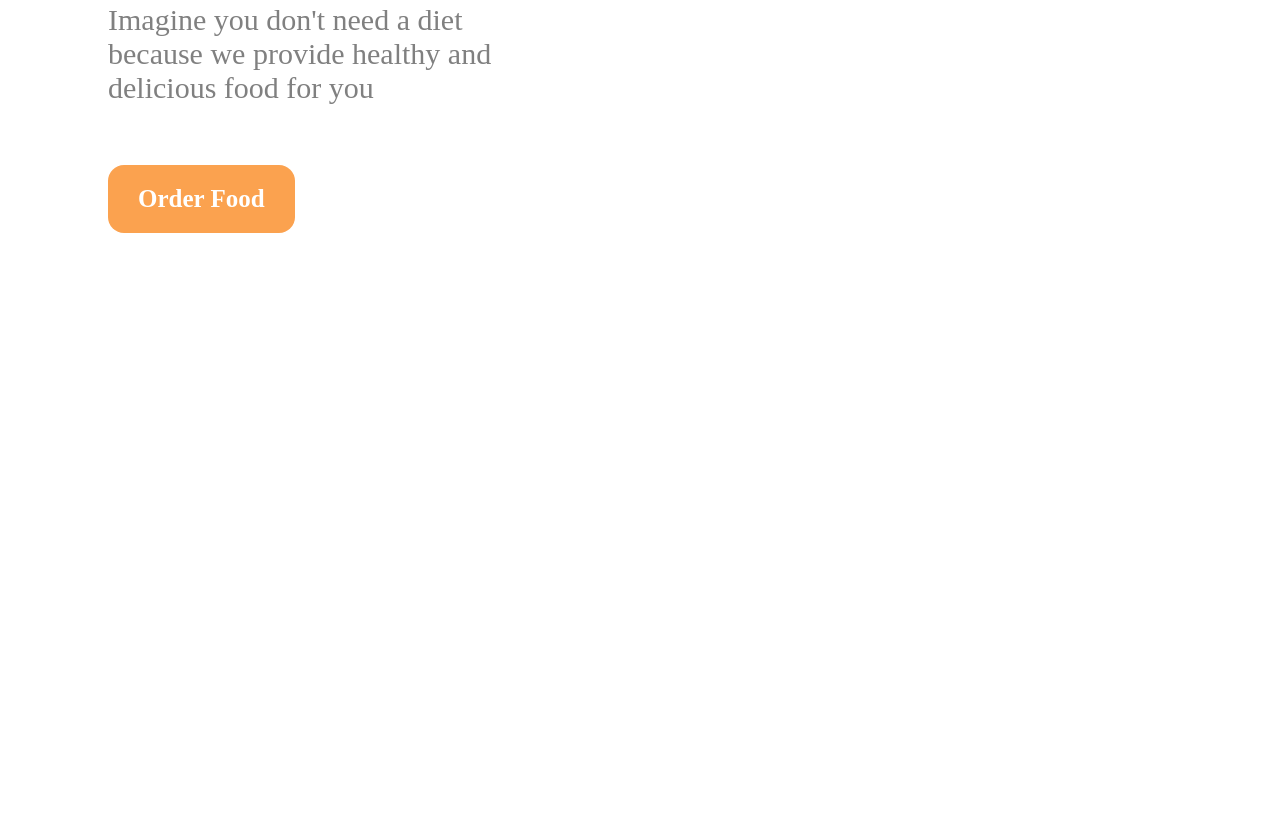
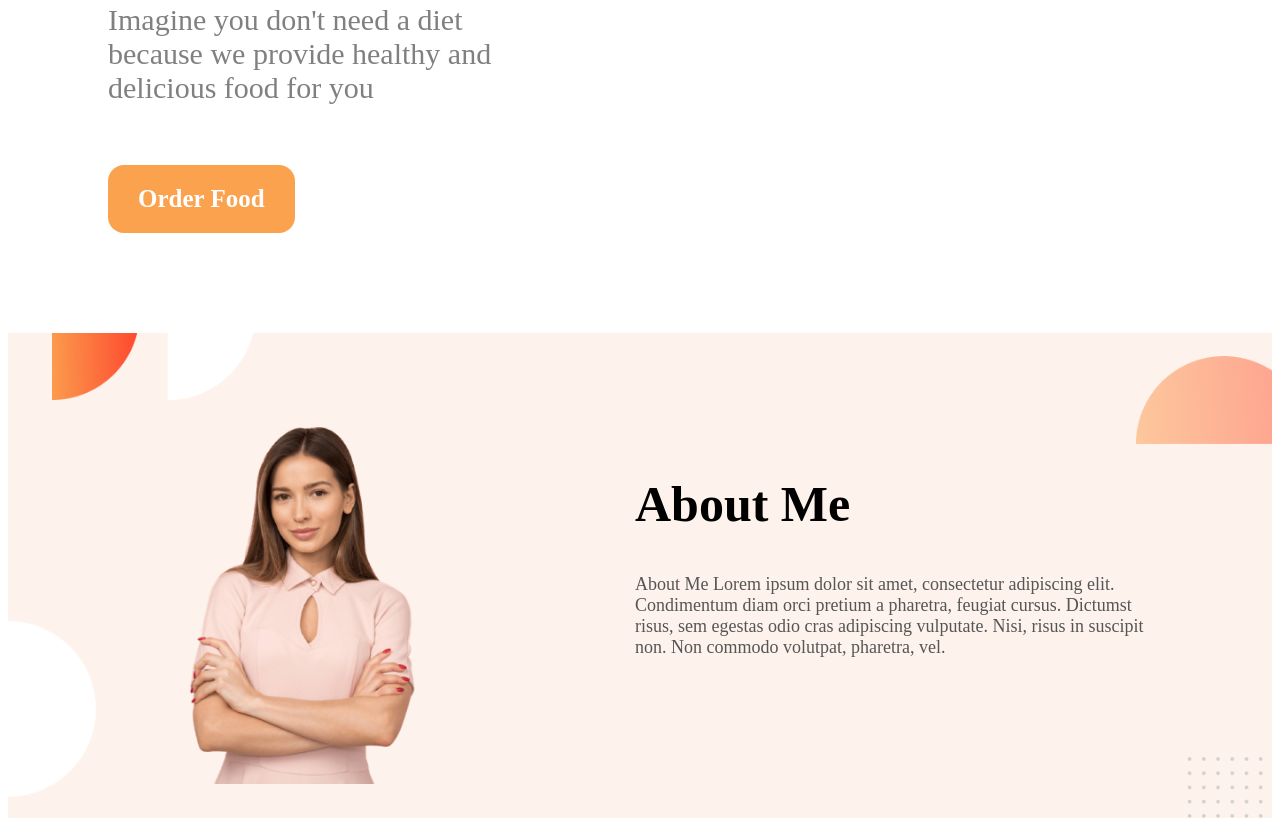
Before and after one commit to Munabbir/My-as-modul, a plain HTML site: page index.html in a window 1280 px wide. Shown: the part 621-1447 px from the top of the page. Before the commit the page ends 962 px from the top, so only its background shows below. Drawn offline with Linux system fonts and the light colour scheme.

Commit message:
sec tow complit

```diff
--- a/Css/style.css
+++ b/Css/style.css
@@ -1,4 +1,4 @@
-section{
+.sec-won{
     display: flex;
 }
 .bannar-contenar{
@@ -30,3 +30,33 @@ section{
     display: inline-block;
     margin-top: 30px;
 }
+
+
+.sec-tow{
+    display: flex;
+    background-image: url(../img/Backgrund.png);
+    background-repeat: no-repeat;
+    background-position: center;
+    background-size: cover;
+}
+.com-width{
+    width: 100%;
+    margin-left: 12%;
+}
+.sec-img img{
+    max-width: 60%;
+    padding: 30px;
+    margin-top: 64px
+}
+.sec-tow-taitel{
+    padding: 100px;
+}
+.taitel1{
+    font-weight: 700;
+    font-size: 50px;
+
+}
+.sec-tow-taitel p{
+    font-size: 18px;
+    color: rgb(85, 85, 85);
+}
--- a/index.html
+++ b/index.html
@@ -8,7 +8,7 @@
     <link rel="stylesheet" href="./Css/style.css">
 </head>
 <body>
-    <section>
+    <section class="sec-won">
         <div class="bannar-contenar">
                 <h1 class="taitel"><span id="taotel-speshal">Skip</span> The Diet, Just Eat Healthy With Food Network !</h1>
                 <p class="para">Imagine you don't need a diet because we provide healthy and delicious food for you</p>
@@ -19,5 +19,18 @@
             </div>
         </div>
     </section>
+    <section class="sec-tow">
+        <div class="com-width">
+            <div class="sec-img">
+                <img src="./img/Person Image2.png" alt="">
+            </div>
+        </div>
+        <div class="sec-tow-taitel">
+            <h1 class="taitel1">About Me</h1>
+            <p>
+                About Me
+                Lorem ipsum dolor sit amet, consectetur adipiscing elit. Condimentum diam orci pretium a pharetra, feugiat cursus. Dictumst risus, sem egestas odio cras adipiscing vulputate. Nisi, risus in suscipit non. Non commodo volutpat, pharetra, vel.</p>
+        </div>
+    </section>
 </body>
 </html>
```
